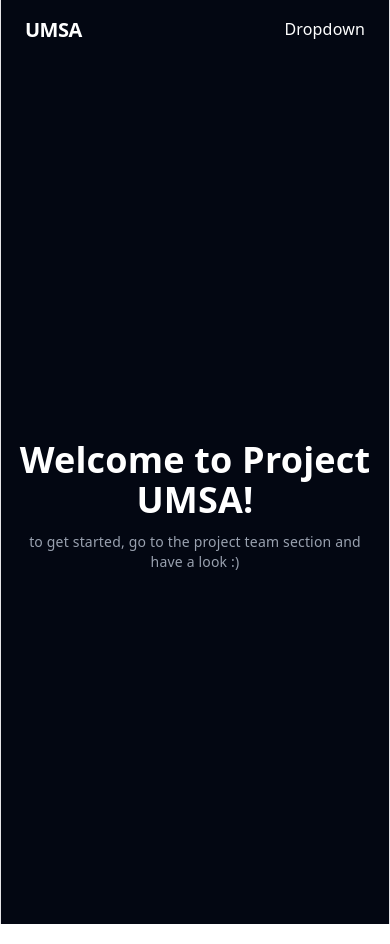
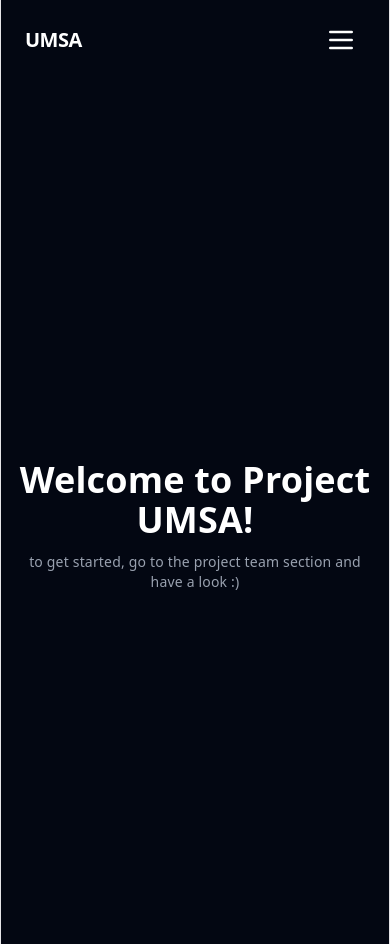
Before and after one commit to UoaWDCC/umsa, a React (Vite) app in the folder client/: page / in a window 390 px wide. Built offline with nearby package versions, Linux system fonts and the light colour scheme.

Commit message:
style: added a hamburger icon

```diff
--- a/client/src/components/Navbar.tsx
+++ b/client/src/components/Navbar.tsx
@@ -35,8 +35,10 @@ export default function Navbar() {
       <div className="relative">
 
       <div className="md:hidden">
-        <button onClick={toggleDropdown}>
-          Dropdown
+        <button onClick={toggleDropdown} className="block lg:hidden p-2 text-white">
+          <svg className="w-8 h-8" fill="none" stroke="currentColor" viewBox="0 0 24 24" xmlns="http://w3.org">
+            <path strokeLinecap="round" strokeLinejoin="round" strokeWidth={2} d="M4 6h16M4 12h16M4 18h16"></path>
+          </svg>
         </button>
       </div>
 
```
